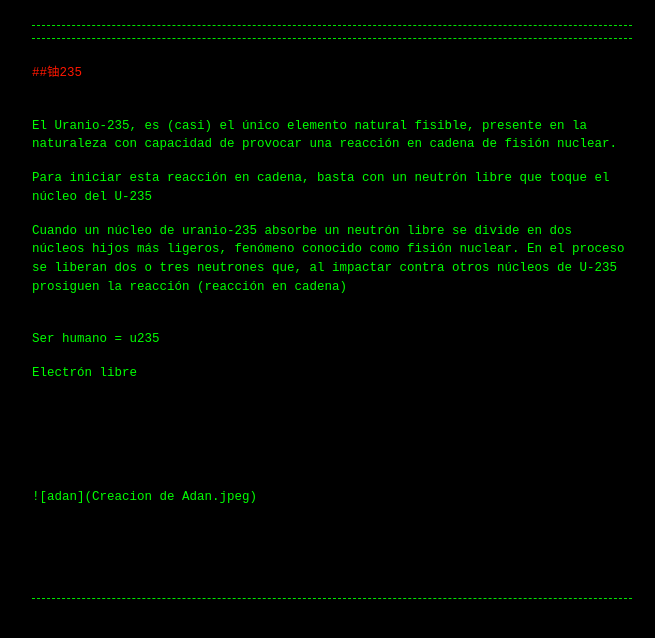
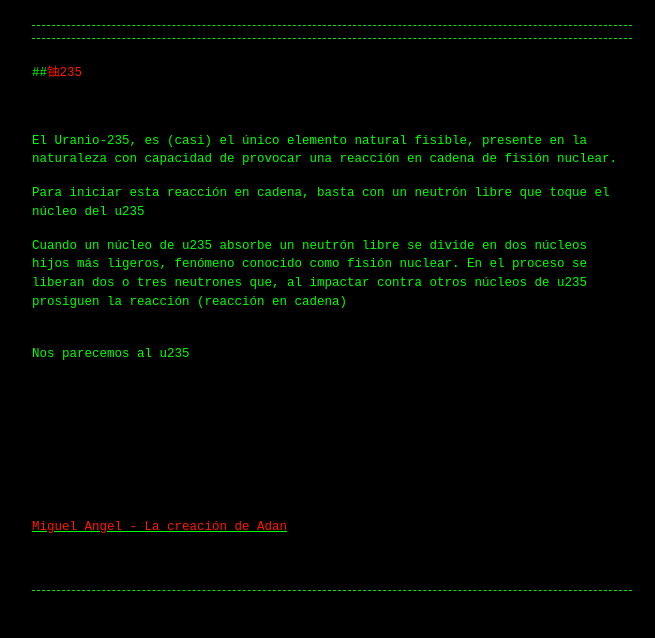
Before and after one commit to Guerrillaradio/u235, a Jekyll site: the page built from index.md, in a window 1280 px wide. Shown: the top 638 px of the page, without its empty margins (308-963 px from the left). Built offline with Jekyll 4.4.1, drawn with Linux system fonts in a browser that asks for light colours; our own code applies the rules of GitHub Pages for plain Markdown files.

Commit message:
Update index.md

```diff
--- a/index.md
+++ b/index.md
@@ -1,16 +1,16 @@
 
-<font color="#ff1700">##铀235
+##<font color="#ff1700">铀235
 
 
 <p>
 <p>El Uranio-235, es (casi) el único elemento natural fisible, presente en la naturaleza con capacidad de provocar una reacción en cadena de fisión nuclear.
-<p>Para iniciar esta reacción en cadena, basta con un neutrón libre que toque el núcleo del U-235
-<p>Cuando un núcleo de uranio-235 absorbe un neutrón libre se divide en dos núcleos hijos más ligeros, fenómeno conocido como fisión nuclear. En el proceso se liberan dos o tres neutrones que, al impactar contra otros núcleos de U-235 prosiguen la reacción (reacción en cadena)
+<p>Para iniciar esta reacción en cadena, basta con un neutrón libre que toque el núcleo del u235
+<p>Cuando un núcleo de u235 absorbe un neutrón libre se divide en dos núcleos hijos más ligeros, fenómeno conocido como fisión nuclear. En el proceso se liberan dos o tres neutrones que, al impactar contra otros núcleos de u235 prosiguen la reacción (reacción en cadena)
 
-<p>Ser humano = u235
-<p>Electrón libre
+<p>Nos parecemos al u235
+<p>
 <p>
 <p>
 
 
-![adan](Creacion de Adan.jpeg)
+<a href="https://es.wikipedia.org/wiki/La_creaci%C3%B3n_de_Ad%C3%A1n#/media/Archivo:Michelangelo_-_Creation_of_Adam_(cropped).jpg)"><div><font color="#ff1700">Miguel Angel - La creación de Adan</font></div><div></div><div><font color="#ff1700"> </font><font color="#ff2d00"> </font></div></a>
```
